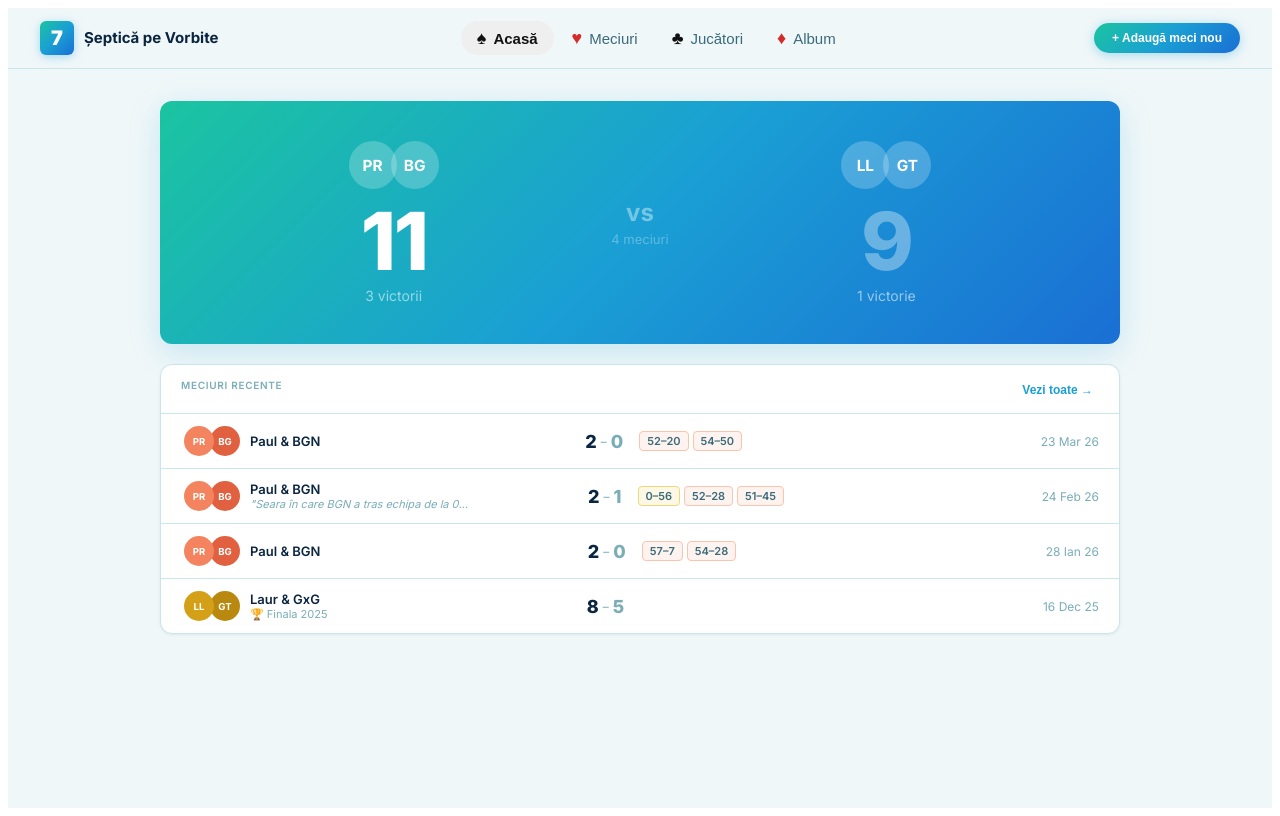
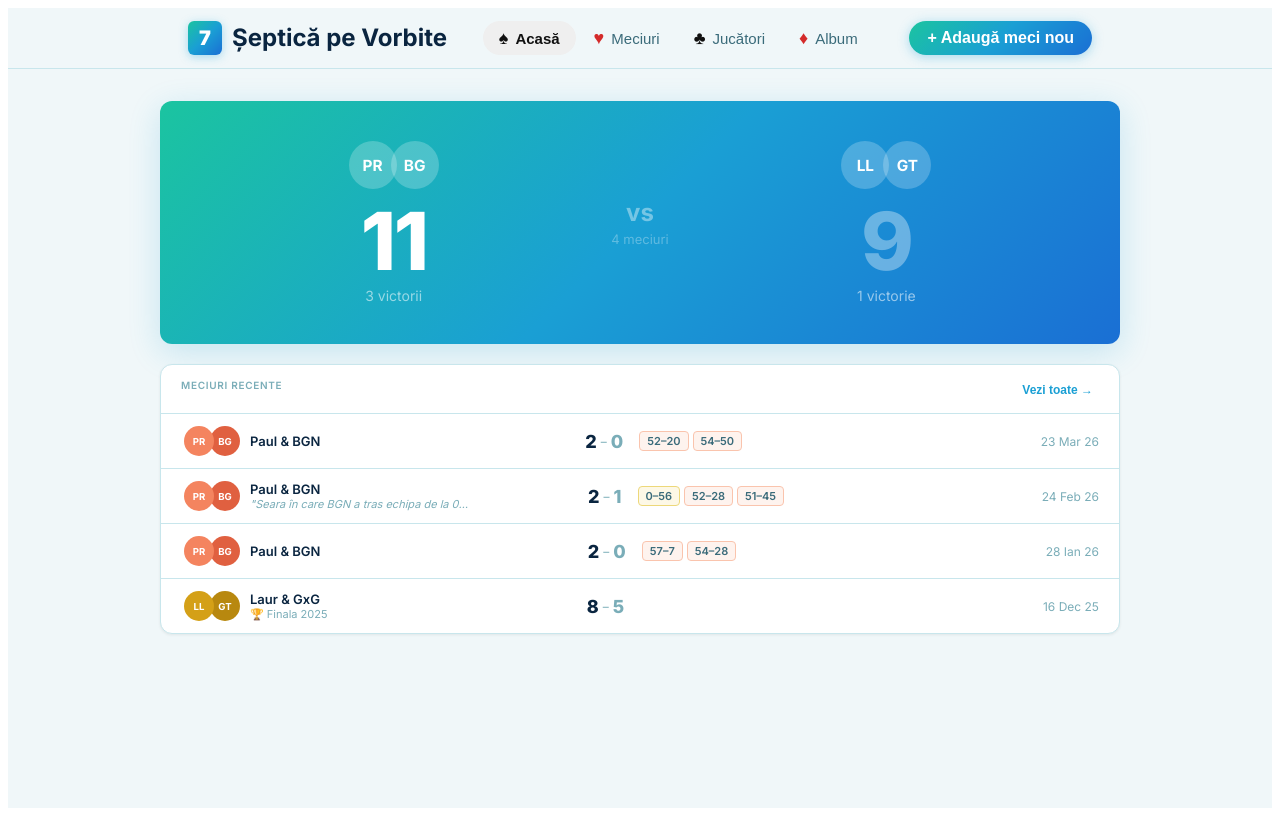
Before and after one commit to bgn3375/septica, a React (Vite) app: page / in a window 1280 px wide. Built offline with nearby package versions, Linux system fonts and the light colour scheme.

Commit message:
update desktop nav styles

```diff
--- a/src/AppDesktop.jsx
+++ b/src/AppDesktop.jsx
@@ -103,7 +103,7 @@ const GradBtn = ({children,onClick,sm=false})=>(
     onMouseLeave={e=>e.currentTarget.style.opacity="1"}
     style={{background:T.gradient,border:"none",borderRadius:T.rFull,
       padding:sm?"8px 18px":"10px 24px",cursor:"pointer",
-      fontSize:sm?12:14,fontWeight:600,color:"#fff",
+      fontSize:sm?16:14,fontWeight:600,color:"#fff",
       boxShadow:"0 2px 12px rgba(26,159,212,0.35)",transition:"opacity 0.15s",
       whiteSpace:"nowrap"}}>
     {children}
@@ -231,7 +231,7 @@ export default function SepticaClubDesktop() {
       borderBottom:`1px solid ${T.border}`,
       position:"sticky", top:0, zIndex:50,
       display:"flex", alignItems:"center", justifyContent:"space-between",
-      padding:"0 32px", height:60,
+      padding:"0 180px", height:60,
     }}>
       {/* Logo */}
       <div style={{display:"flex",alignItems:"center",gap:10,flexShrink:0}}>
@@ -239,7 +239,7 @@ export default function SepticaClubDesktop() {
           display:"flex",alignItems:"center",justifyContent:"center",
           fontSize:20,fontWeight:900,color:"#fff",boxShadow:"0 2px 10px rgba(26,159,212,0.35)"}}>7</div>
         <div>
-          <div style={{fontSize:15,fontWeight:700,color:T.text,lineHeight:1.1}}>Șeptică pe Vorbite</div>
+          <div style={{fontSize:24,fontWeight:700,color:T.text,lineHeight:1.1}}>Șeptică pe Vorbite</div>
         </div>
       </div>
 
```
